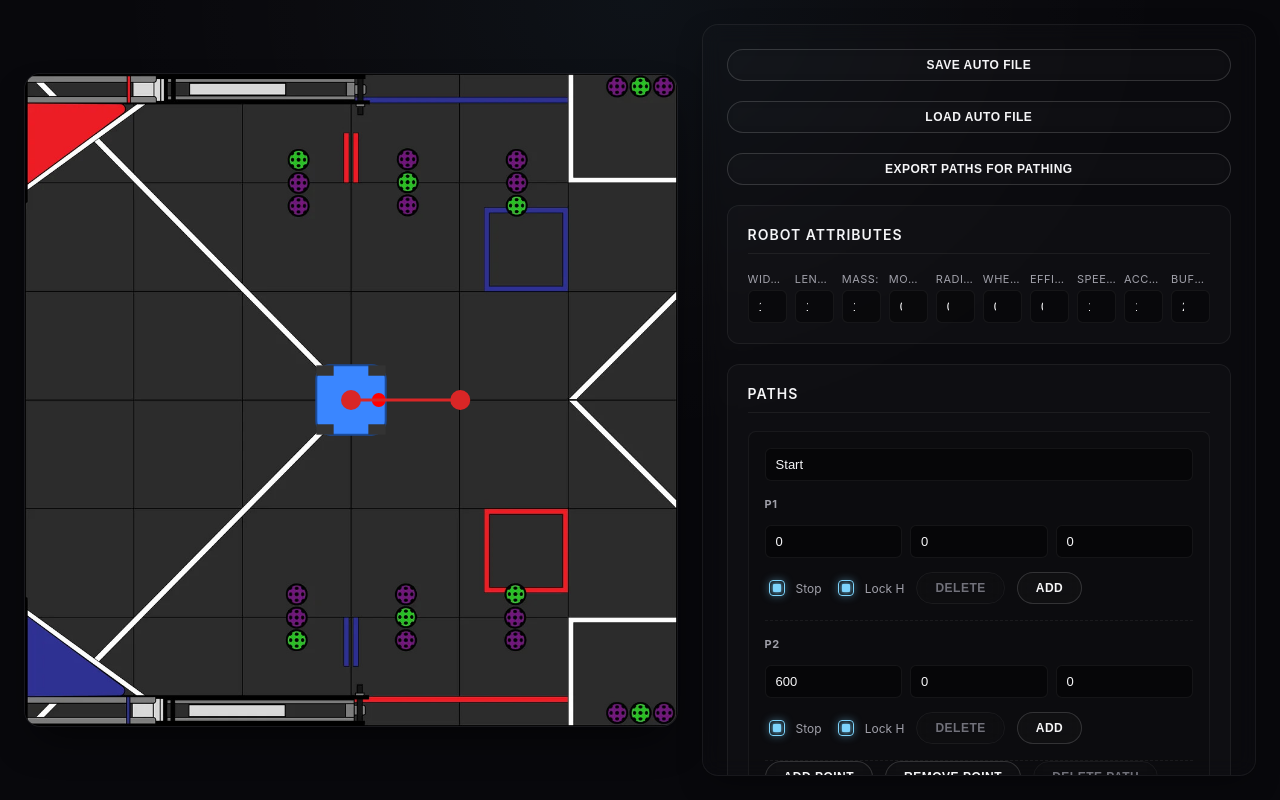
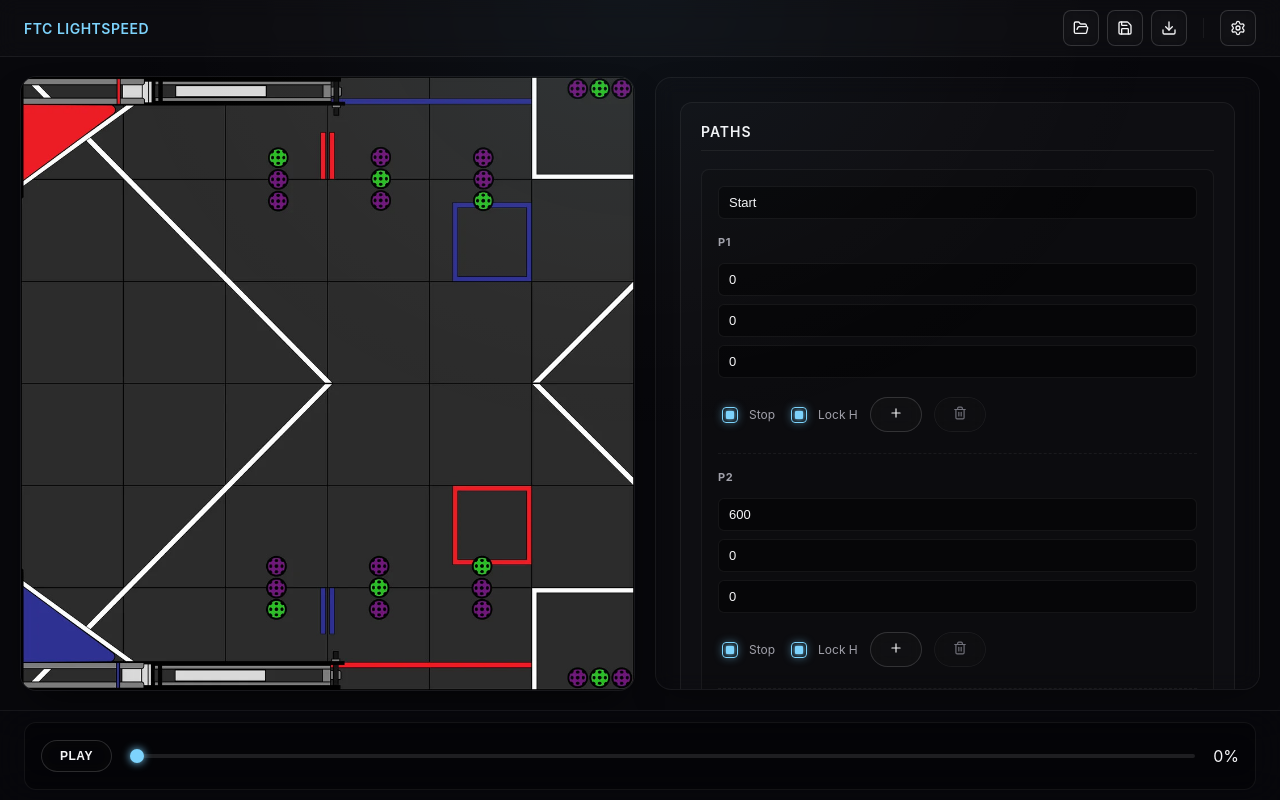
Before and after one commit to KilometersMiles/FTCLightspeedVisualizer, a React (Create React App) app: page / in a window 1280 px wide. Built offline with nearby package versions, Linux system fonts and the light colour scheme.

Commit message:
UI Overhaul: Top and bottom bars, icons on buttons.

```diff
--- a/package.json
+++ b/package.json
@@ -23,6 +23,7 @@
     "@testing-library/react": "^16.3.0",
     "@testing-library/user-event": "^13.5.0",
     "electron-store": "^11.0.2",
+    "lucide-react": "^1.21.0",
     "react": "^19.1.0",
     "react-dom": "^19.1.0",
     "react-scripts": "5.0.1",
--- a/src/App.css
+++ b/src/App.css
@@ -15,6 +15,14 @@ body {
   background-color: var(--bg-color);
   color: var(--text-main);
   font-family: -apple-system, BlinkMacSystemFont, "SF Pro Display", "Segoe UI", Roboto, sans-serif;
+  overflow: hidden;
+}
+
+.Workspace-Layout {
+  display: flex;
+  flex-direction: column;
+  height: 100vh;
+  width: 100vw;
   overflow: hidden;
 }
 
@@ -59,8 +67,11 @@ body {
    ========================================================================== */
 .Field-map {
   position: relative;
-  flex: 1;
-  max-width: calc(100vh - 48px);
+  /* flex: 1; */
+  flex: 0 0 auto;
+  /* max-width: calc(100vh - 48px); */
+  width:auto;
+  max-height: 100%;
   aspect-ratio: 1;
   border-radius: 16px;
   overflow: hidden;
@@ -90,14 +101,45 @@ body {
 .Field-canvas { z-index: 10; }
 .Points-canvas { z-index: 20; cursor: crosshair; }
 
+.Main-Content {
+  flex: 1;
+  display: flex;
+  flex-direction: row;
+  flex-wrap: nowrap;
+  justify-content: space-between;
+  align-items: center;
+  padding: 20px;
+  gap: 20px;
+  height: calc(100vh - 146px); /* 100vh minus TopBar (56px) and BottomBar (90px) */
+  box-sizing: border-box;
+  min-height: 0;
+  overflow: hidden;
+}
+
+.Bottom-playback-bar {
+  height: 90px;
+  background: rgba(8, 8, 12, 0.6);
+  border-top: 1px solid var(--border-color);
+  backdrop-filter: blur(20px);
+  padding: 16px 24px;
+  box-sizing: border-box;
+  display: flex;
+  align-items: center;
+  z-index: 30;
+}
+
+.Bottom-playback-bar .animation-controls {
+  width: 100%;
+  margin-top: 0; /* Override old spacing margins */
+}
 /* ==========================================================================
    3. Sidebar Section & Section Containers (Updated Spacing)
    ========================================================================== */
 .Side-bar {
-  width: 45%;
-  max-width: 600px;
+  /* width: 45%; */
+  height: 100%;
   min-width: 360px;
-  height: calc(100vh - 48px);
+  /* height: calc(100vh - 48px); */
   background: rgba(255, 255, 255, 0.01);
   border: 1px solid var(--border-color);
   backdrop-filter: blur(10px);
@@ -112,6 +154,18 @@ body {
   text-align: left;
 }
 
+.Top-bar {
+  height: 56px;
+  background: rgba(255, 255, 255, 0.02);
+  border-bottom: 1px solid var(--border-color);
+  backdrop-filter: blur(10px);
+  display: flex;
+  align-items: center;
+  justify-content: space-between;
+  padding: 0 24px;
+  z-index: 30;
+}
+
 /* Glassmorphic Panel Groups */
 .Input-field, .path-manager, .obstacle-manager, .module-manager, .module-creator {
   background: rgba(255, 255, 255, 0.02);
@@ -123,7 +177,7 @@ body {
 }
 
 .Input-field:hover, .path-manager:hover, .obstacle-manager:hover, .module-manager:hover {
-  border-color: rgba(125, 211, 252, 0.3);
+  /* border-color: rgba(125, 211, 252, 0.3); */
   box-shadow: 0 4px 20px -5px rgba(125, 211, 252, 0.05);
 }
 
@@ -169,6 +223,92 @@ h5 {
   color: var(--accent-blue);
 }
 
+.Top-bar h3 {
+  font-size: 14px;
+  font-weight: 600;
+  letter-spacing: 0.5px;
+  color: var(--accent-blue);
+  margin: 0;
+}
+
+.Top-bar-buttons {
+  display: flex;
+  align-items: center;
+  gap: 8px;
+}
+
+.Top-bar-buttons .Divider {
+  width: 1px;
+  height: 20px;
+  background: var(--border-color);
+  margin: 0 8px;
+}
+
+/* Icon button uniform sizing */
+.Top-bar-buttons button {
+  width: 36px;
+  height: 36px;
+  padding: 0;
+  display: flex;
+  align-items: center;
+  justify-content: center;
+  border-radius: 8px; /* Slightly squared premium look */
+  margin: 0;
+}
+.Config-container {
+  position: relative;
+  display: inline-block;
+}
+
+/* Styled floating panel */
+.Config-dropdown {
+  position: absolute;
+  top: calc(100% + 8px);
+  right: 0;
+  width: 280px;
+  background: #111116; /* Solid dark background to prevent bleed-through */
+  border: 1px solid var(--border-color);
+  box-shadow: 0 10px 25px rgba(0, 0, 0, 0.5), 0 0 1px rgba(255, 255, 255, 0.1);
+  border-radius: 12px;
+  padding: 16px;
+  z-index: 100; /* Ensure it floats over the canvas and sidebar */
+  animation: fadeInConfig 0.15s ease-out;
+}
+
+/* Style adjustment inside the dropdown to make it blend well */
+.Config-dropdown .Input-field {
+  background: transparent;
+  border: none;
+  padding: 0;
+  margin: 0;
+}
+
+.Config-dropdown h5 {
+  margin-top: 0;
+  margin-bottom: 12px;
+  font-size: 13px;
+  color: var(--accent-blue);
+  letter-spacing: 0.3px;
+}
+
+/* Make active button highlight state look smooth */
+.Config-container button.active {
+  background: rgba(125, 211, 252, 0.15);
+  color: var(--accent-blue);
+  border-color: rgba(125, 211, 252, 0.3);
+}
+
+/* Optional entry animation */
+@keyframes fadeInConfig {
+  from {
+    opacity: 0;
+    transform: translateY(-4px);
+  }
+  to {
+    opacity: 1;
+    transform: translateY(0);
+  }
+}
 /* ==========================================================================
    4. Strict Row Separated Input Grids (Coordinates Top, Controls Bottom)
    ========================================================================== */
@@ -189,6 +329,7 @@ h5 {
 .coordinates-row, .Attribute-input-items-container {
   display: flex;
   flex-direction: row;
+  flex-wrap: wrap;
   width: 100%;
   gap: 8px;
 }
@@ -199,7 +340,7 @@ h5 {
   align-items: flex-start;
   gap: 4px;
   flex: 1;
-  min-width: 0; /* Allows numbers and wrappers to shrink without blowing layout */
+  min-width: 100px; /* Allows numbers and wrappers to shrink without blowing layout */
 }
 
 .Attribute-input-item label, .coord-input-wrapper span, .Path-point-input span {
@@ -312,6 +453,8 @@ button {
   color: var(--text-main);
   border: 1px solid rgba(255, 255, 255, 0.15);
   backdrop-filter: blur(8px);
+  margin-top: 5px;
+  margin-bottom: 5px;
   padding: 8px 18px;
   font-size: 12px;
   font-weight: 600;
@@ -327,10 +470,10 @@ button {
 }
 
 button:hover {
-  transform: translateY(-2px) scale(1.03);
+  /* transform: translateY(-2px) scale(1.03); */
   color: var(--accent-blue);
   border-color: var(--accent-blue);
-  background: rgba(125, 211, 252, 0.05);
+  /* background: rgba(125, 211, 252, 0.05); */
   box-shadow: 0 0 12px rgba(125, 211, 252, 0.3);
 }
 
@@ -369,7 +512,20 @@ button:disabled {
 @keyframes cyber-spin {
   to { transform: rotate(360deg); }
 }
+.cyber-spin {
+  animation: cyberRotate 0.8s linear infinite;
+  flex-shrink: 0;
+  display: inline-block;
+}
 
+@keyframes cyberRotate {
+  from {
+    transform: rotate(0deg);
+  }
+  to {
+    transform: rotate(360deg);
+  }
+}
 /* ==========================================================================
    8. Timeline Player Controls & Scrollbars
    ========================================================================== */
--- a/src/App.js
+++ b/src/App.js
@@ -1,8 +1,10 @@
 import { useState, useRef, useEffect } from 'react';
 import FieldMap from './components/FieldMap';
 import SideBar from './components/SideBar';
+import AnimationControls from './components/AnimationControls';
 import { INITIAL_PATHS, INITIAL_OBSTACLES, INITIAL_MODULES, ROBOT_ATTRIBUTES } from './utils/initialData';
 import './App.css';
+import TopBar from './components/TopBar';
 
 function App() {
     const [paths, setPaths] = useState(INITIAL_PATHS);
@@ -33,10 +35,20 @@ function App() {
     });
 
     const abortControllers = useRef({});
+    const fileInputRef = useRef();
 
     return (
-    <div className="App">
-      <header className="App-header">
+        <div className="App Workspace-Layout">
+            <TopBar
+                robot={robot}
+                setRobot={setRobot}
+                paths={paths}
+                setPaths={setPaths}
+                obstacles={obstacles}
+                setObstacles={setObstacles}
+                fileInputRef={fileInputRef}
+            />
+            <div className="Main-Content">
                 <FieldMap
                     robot={robot}
                     setRobot={setRobot}
@@ -68,7 +80,16 @@ function App() {
                     pathsTotal={pathsTotal}
                     setPathsTotal={setPathsTotal}
                 />
-      </header>
+            </div>
+            <div className="Bottom-playback-bar">
+                <AnimationControls
+                    animationState={animationState}
+                    setAnimationState={setAnimationState}
+                    paths={paths}
+                    robot={robot}
+                    setRobot={setRobot}
+                />
+            </div>
         </div>
     );
 }
--- a/src/components/LightningButton.jsx
+++ b/src/components/LightningButton.jsx
@@ -1,35 +1,37 @@
-// src/components/PlasmaButton.js
 import React, { useState, useEffect } from 'react';
-
-export default function LightningButton({ children, onClick, style, color }) {
+import { Loader2 } from 'lucide-react';
+export default function LightningButton({ children, onClick, style, color, isLoading }) {
   const [isHovered, setIsHovered] = useState(false);
 
-  // Unique ID for the filter so multiple buttons on the same page don't clash
   const filterId = 'plasma-glow-' + Math.random().toString(36).substr(2, 9);
   const electricBlue = color != null ? color : '#7dd3fc';
 
   const baseButtonStyle = {
     position: 'relative',
-    background:
-      isHovered
-        ? 'rgba(125, 211, 252, 0.05)'
-        : 'rgba(255, 255, 255, 0.01)',
-    border: `1px solid ${
-      isHovered ? 'transparent' : 'rgba(255, 255, 255, 0.15)'
-    }`,
+    background: isHovered
+      ? 'rgba(125, 211, 252, 0.05)'
+      : 'rgba(255, 255, 255, 0.01)',
+    border: `1px solid ${isHovered ? 'transparent' : 'rgba(255, 255, 255, 0.15)'}`,
     backdropFilter: 'blur(8px)',
-    padding: '12px 32px',
-    borderRadius: '100px', // Keeps your sharp, clean-cut geometry aesthetic
+    padding: '8px 14px',
+    borderRadius: '100px',
+    height: '36px',
+    boxSizing: 'border-box',
     color: isHovered ? electricBlue : '#fff',
-    cursor: 'pointer',
+    cursor: isLoading ? 'not-allowed' : 'pointer',
     textTransform: 'uppercase',
     fontWeight: '600',
     fontSize: '12px',
-    letterSpacing: '2px',
+    letterSpacing: '1px',
     outline: 'none',
-    overflow: 'visible', // Essential so the plasma arcs can break outside the bounding box
+    overflow: 'visible',
     transition: 'all 0.3s ease',
-    ...style, // Allows overriding structural styles if needed
+    display: 'inline-flex',
+    alignItems: 'center',
+    justifyContent: 'center',
+    gap: '8px',
+    opacity: isLoading ? 0.7 : 1,
+    ...style,
   };
 
   const lightningLayerStyle = {
@@ -38,7 +40,7 @@ export default function LightningButton({ children, onClick, style, color }) {
     borderRadius: '100px',
     border: `2px solid ${electricBlue}`,
     pointerEvents: 'none',
-    opacity: isHovered ? 1 : 0,
+    opacity: isHovered && !isLoading ? 1 : 0,
     filter: `url(#${filterId})`,
     boxShadow: `0 0 12px ${electricBlue}, inset 0 0 4px ${electricBlue}`,
     transition: 'opacity 0.2s ease',
@@ -47,7 +49,6 @@ export default function LightningButton({ children, onClick, style, color }) {
 
   return (
     <>
-      {/* Dynamic SVG Distortion Filter */}
       <svg
         style={{
           position: 'absolute',
@@ -81,7 +82,12 @@ export default function LightningButton({ children, onClick, style, color }) {
         onClick={onClick}
         style={baseButtonStyle}
       >
-        <span style={{ position: 'relative', zIndex: 2 }}>{children}</span>
+        {isLoading && <Loader2 size={14} className="cyber-spin" style={{ color: electricBlue }} />}
+
+        <span style={{ zIndex: 2, display: 'flex', alignItems: 'center', gap: '8px' }}>
+          {children}
+        </span>
+
         <div style={lightningLayerStyle} />
       </button>
     </>
--- a/src/components/ModuleManager.jsx
+++ b/src/components/ModuleManager.jsx
@@ -1,6 +1,7 @@
 import { useState, useRef, useCallback, useEffect } from 'react';
 import { generateOptimalPath } from '../utils/pathfinding/ThetaStar';
 import { getPredictableColor } from '../utils/colors';
+import { Plus, Minus, Trash2, Box, Zap, HelpCircle } from 'lucide-react';
 
 function ModuleManager({ modules, setModules, modulesExpanded, setModulesExpanded, addedModules, setAddedModules, paths, setPaths, pathsTotal, setPathsTotal, obstacles, robot }) {
   const [saveStatus, setSaveStatus] = useState('saved');
@@ -154,12 +155,16 @@ function Module({ module, modules, setModules, index, addedModules, setAddedModu
   };
 
   const handleDeleteModule = (module) => {
-    setModules(prev => prev.filter(item => item !== module));
-    //save new modules
-    if (window.electronAPI) {
-      window.electronAPI.saveData('modules', modules);
+    const userConfirmed = confirm("Are you sure you want to delete this module permanently? There is no coming back");
+
+    if (userConfirmed) {
+      setModules(prev => prev.filter(item => item !== module));
+      //save new modules
+      if (window.electronAPI) {
+        window.electronAPI.saveData('modules', modules);
+      }
+
     }
-
   };
 
   return (
@@ -169,13 +174,19 @@ function Module({ module, modules, setModules, index, addedModules, setAddedModu
       </div>
       {added && (
         <div className="module-controls">
-          <button onClick={() => handleRemoveModule(index)}>Remove</button>
+          <button onClick={() => handleRemoveModule(index)} title="Remove From Paths">
+            <Minus size={14} />
+          </button>
         </div>
       )}
       {!added && (
         <div className="module-controls">
-          <button onClick={() => handleAddModule(module)}>Add</button>
-          <button onClick={() => handleDeleteModule(module)}>Delete</button>
+          <button onClick={() => handleAddModule(module)} title="Add Module">
+            <Plus size={14} />
+          </button>
+          <button onClick={() => handleDeleteModule(module)} title="Delete Module (permanently)">
+            <Trash2 size={14} />
+          </button>
         </div>
       )}
     </div>
--- a/src/components/ObstacleManager.jsx
+++ b/src/components/ObstacleManager.jsx
@@ -1,3 +1,5 @@
+import { Plus, Minus, Trash2, Box, Zap, HelpCircle } from 'lucide-react';
+
 function ObstacleManager({ obstacles, setObstacles, obstaclesExpanded, setObstaclesExpanded }) {
 
   const handleAddObstacle = () => {
@@ -41,14 +43,15 @@ function ObstacleManager({ obstacles, setObstacles, obstaclesExpanded, setObstac
       )}
 
       {obstaclesExpanded && (<div className="obstacle-controls">
-        <button onClick={handleAddObstacle}>
-          Add Obstacle
+        <button onClick={handleAddObstacle} title='Add Obstacle'>
+          <Plus size={14}/>&nbsp;&nbsp;Add Obstacle
         </button>
         <button
           onClick={handleRemoveObstacle}
           disabled={obstacles.length <= 0}
+          title="Remove Obstacle"
         >
-          Remove Obstacle
+          <Trash2 size={14} />&nbsp;&nbsp;Remove Obstacle
         </button>
       </div>
       )}
@@ -128,14 +131,15 @@ function ObstacleInput({ obstacle, setObstacles, index, obstaclesExpanded, setOb
         </div>
       ))}
       <div className="obstacle-point-controls">
-        <button onClick={handleAddPoint}>
-          Add Point
+        <button onClick={handleAddPoint} title='Add Point'>
+          <Plus size={14}/>
         </button>
         <button
           onClick={handleRemovePoint}
           disabled={obstacle.points.length <= 3}
+          title='Remove Icon'
         >
-          Remove Point
+          <Trash2 size={14}/>
         </button>
       </div>
     </div>
--- a/src/components/PathManager.jsx
+++ b/src/components/PathManager.jsx
@@ -1,4 +1,5 @@
 import { useState, useRef, useCallback } from 'react';
+import { Plus, Minus, Trash2, Box, Zap, HelpCircle } from 'lucide-react';
 import { getPredictableColor } from '../utils/colors';
 import { ROBOT_ATTRIBUTES } from '../utils/initialData';
 import LightningButton from './LightningButton';
@@ -86,14 +87,15 @@ function PathManager({ paths, setPaths, setRobot, setAnimationState, robot, obst
       ))}
 
       <div className="path-controls">
-        <button onClick={handleAddPath}>
-          Add Path
+        <button onClick={handleAddPath} title='Add Path'>
+          <Plus size={14} />&nbsp;&nbsp;Add Path
         </button>
         <button
           onClick={handleRemovePath}
           disabled={paths.length <= 1}
+          title='Remove Path'
         >
-          Remove Path
+          <Trash2 size={14} />&nbsp;&nbsp;Remove Path
         </button>
       </div>
     </div>
@@ -244,27 +246,16 @@ function PathInput({ path, paths, setPaths, index, setRobot, obstacles, robot, a
       ))}
 
       <div className="point-controls">
-        <button onClick={handleAddPoint}>
-          Add Point
+        {/* <button onClick={handleAddPoint} title='Add Point to End'>
+          <Plus size={14} />
         </button>
         <button
           onClick={handleRemovePoint}
           disabled={path.points.length <= 1}
+          title='Remove Point from end'
         >
-          Remove Point
-        </button>
-        <button
-          onClick={() => {
-            setPaths(prev => {
-              const updated = [...prev];
-              updated.splice(index, 1);
-              return updated;
-            });
-          }}
-          disabled={paths.length <= 1}
-        >
-          Delete Path
-        </button>
+          <Minus size={14} />
+        </button> */}
         <button
           onClick={() => {
             setPathsTotal(prev => prev + 1);
@@ -280,23 +271,40 @@ function PathInput({ path, paths, setPaths, index, setRobot, obstacles, robot, a
               return updated;
             });
           }}
+          title='Add Path'
         >
-          Add Path Below
+          <Plus size={14} />&nbsp;&nbsp;Add Path
         </button>
         <button
+          onClick={() => {
+            setPaths(prev => {
+              const updated = [...prev];
+              updated.splice(index, 1);
+              return updated;
+            });
+          }}
+          disabled={paths.length <= 1}
+          title="Delete Path"
+        >
+          <Trash2 size={14} />&nbsp;&nbsp;Delete Path
+        </button>
+
+        <button
           onClick={() => handleCreateModule()}
+          title='Create Module'
         >
-          Create Module
+          <Box size={14} />
         </button>
         <LightningButton
           className={`generate-btn ${isLoading ? 'loading' : ''}`}
           onClick={() => handleGeneratePath(index)}
           disabled={path.points.length < 2 || isLoading}
+          isLoading={isLoading}
         >
-          {isLoading ? (
-            <span className="spinner"></span>
+          {!isLoading ? (
+            <Zap size={14} />
           ) : (
-            "Generate Path"
+            <div style={{display: 'none'}}/>
           )}
         </LightningButton>
       </div>
@@ -415,6 +423,31 @@ function PathPointInputField({ point, setPaths, pathIndex, pointIndex, setRobot,
             }
           /> Lock H
         </label>
+
+        <button
+          onClick={() => {
+            setPaths(prev => {
+              const updated = [...prev];
+              const newPoint = { x: point.x + (Math.random() * 600 - 300), y: point.y + (Math.random() * 600 - 300) }; // Add random -600-600mm offset
+              updated[pathIndex].points.splice(pointIndex + 1, 0, newPoint);
+              const newPathPoints = [];
+              for (let i = 0; i < updated[pathIndex].points.length - 1; i++) {
+                const p1 = updated[pathIndex].points[i];
+                const p2 = updated[pathIndex].points[i + 1];
+
+                // Simple 2-point linear path for each segment
+                newPathPoints.push({ x: p1.x, y: p1.y });
+                newPathPoints.push({ x: p2.x, y: p2.y });
+              }
+              updated[pathIndex].pathpoints = newPathPoints;
+
+              return updated;
+            });
+          }}
+          title='Add Point'
+        >
+          <Plus size={14} />
+        </button>
         <button
           onClick={() => {
             setPaths(prev => {
@@ -435,31 +468,9 @@ function PathPointInputField({ point, setPaths, pathIndex, pointIndex, setRobot,
             });
           }}
           disabled={paths[pathIndex].points.length <= 2}
+          title='Delete Point'
         >
-          Delete
-        </button>
-        <button
-          onClick={() => {
-            setPaths(prev => {
-              const updated = [...prev];
-              const newPoint = { x: point.x + (Math.random() * 600 - 300), y: point.y + (Math.random() * 600 - 300) }; // Add random -600-600mm offset
-              updated[pathIndex].points.splice(pointIndex + 1, 0, newPoint);
-              const newPathPoints = [];
-              for (let i = 0; i < updated[pathIndex].points.length - 1; i++) {
-                const p1 = updated[pathIndex].points[i];
-                const p2 = updated[pathIndex].points[i + 1];
-
-                // Simple 2-point linear path for each segment
-                newPathPoints.push({ x: p1.x, y: p1.y });
-                newPathPoints.push({ x: p2.x, y: p2.y });
-              }
-              updated[pathIndex].pathpoints = newPathPoints;
-
-              return updated;
-            });
-          }}
-        >
-          Add
+          <Trash2 size={14} />
         </button>
       </div>
     </div>
--- a/src/components/SideBar.jsx
+++ b/src/components/SideBar.jsx
@@ -11,36 +11,9 @@ function SideBar({ robot, setRobot, paths, setPaths, animationState, setAnimatio
 
   return (
     <div className="Side-bar">
-      <button onClick={() => saveFTCAutoFile({ robot, paths, obstacles })}>
-        Save Auto File
-      </button>
-
-      <input
-        type="file"
-        accept=".ftcpath,application/json"
-        ref={fileInputRef}
-        style={{ display: "none" }}
-        onChange={(e) => {
-          const file = e.target.files[0];
-          if (file) {
-            loadFTCAutoFile(file, { setRobot, setPaths, setObstacles });
-            e.target.value = ""; // Reset input so re-selecting same file works
-          }
-        }}
-      />
-
-      <button onClick={() => fileInputRef.current?.click()}>Load Auto File</button>
-
-      <button onClick={() => exportPathData(paths)}>
-        Export Paths for Pathing
-      </button>
-
-
-      <AttributesInputField robot={robot} setRobot={setRobot}/>
       <PathManager paths={paths} setPaths={setPaths} setRobot={setRobot} setAnimationState={setAnimationState} obstacles={obstacles} robot={robot} abortControllers={abortControllers} pathsTotal={pathsTotal} setPathsTotal={setPathsTotal} modules={modules} setModules={setModules}/>
       <ObstacleManager obstacles={obstacles} setObstacles={setObstacles} obstaclesExpanded={obstaclesExpanded} setObstaclesExpanded={setObstaclesExpanded} />
       <ModuleManager modules={modules} setModules={setModules} modulesExpanded={modulesExpanded} setModulesExpanded={setModulesExpanded} addedModules={addedModules} setAddedModules={setAddedModules} paths={paths} setPaths={setPaths} pathsTotal={pathsTotal} setPathsTotal={setPathsTotal} obstacles={obstacles} robot={robot} />
-      <AnimationControls animationState={animationState} setAnimationState={setAnimationState} paths={paths} robot={robot} setRobot={setRobot} />
     </div>
   );
 }
--- /dev/null
+++ b/src/components/TopBar.jsx
@@ -0,0 +1,76 @@
+import { useState, useRef, useEffect } from 'react';
+import { Save, FolderOpen, Download, Settings } from 'lucide-react';
+import { saveFTCAutoFile, loadFTCAutoFile, exportPathData } from '../utils/fileHelpers';
+import AttributesInputField from './AttributesInputField';
+
+function TopBar({ robot, setRobot, paths, setPaths, obstacles, setObstacles, fileInputRef }) {
+    const [isConfigOpen, setIsConfigOpen] = useState(false);
+    const configRef = useRef(null);
+
+    useEffect(() => {
+        function handleClickOutside(event) {
+            if (configRef.current && !configRef.current.contains(event.target)) {
+                setIsConfigOpen(false);
+            }
+        }
+        if (isConfigOpen) {
+            document.addEventListener('mousedown', handleClickOutside);
+        }
+        return () => document.removeEventListener('mousedown', handleClickOutside);
+    }, [isConfigOpen]);
+
+    return (
+        <div className='Top-bar'>
+            <div className="Logo">
+                <h3>FTC LIGHTSPEED</h3>
+            </div>
+
+            <div className='Top-bar-buttons'>
+                <button onClick={() => saveFTCAutoFile({ robot, paths, obstacles })} title="Load Lightspeed file">
+                    <FolderOpen size={16} />
+                </button>
+
+                <input
+                    type="file"
+                    accept=".ftcpath,application/json"
+                    ref={fileInputRef}
+                    style={{ display: "none" }}
+                    onChange={(e) => {
+                        const file = e.target.files[0];
+                        if (file) {
+                            loadFTCAutoFile(file, { setRobot, setPaths, setObstacles });
+                            e.target.value = ""; // Reset input so re-selecting same file works
+                        }
+                    }}
+                />
+                <button onClick={() => fileInputRef.current?.click()} title="Save Lightspeed file">
+                    <Save size={16} />
+                </button>
+
+                <button onClick={() => exportPathData(paths)} title="Export Paths for Pathing">
+                    <Download size={16} />
+                </button>
+
+                <div className='Divider' />
+
+                <div className="Config-container" ref={configRef}>
+                    <button
+                        className={isConfigOpen ? 'active' : ''}
+                        onClick={() => setIsConfigOpen(!isConfigOpen)}
+                        title="Robot Configuration"
+                    >
+                        <Settings size={16} />
+                    </button>
+
+                    {isConfigOpen && (
+                        <div className="Config-dropdown">
+                            <AttributesInputField robot={robot} setRobot={setRobot} />
+                        </div>
+                    )}
+                </div>
+            </div>
+        </div>
+    );
+}
+
+export default TopBar;
```
Also changed, not shown: 2 other files (tests, documents, lock files or other folders). Lines whose indentation alone changed are shown as unchanged.
